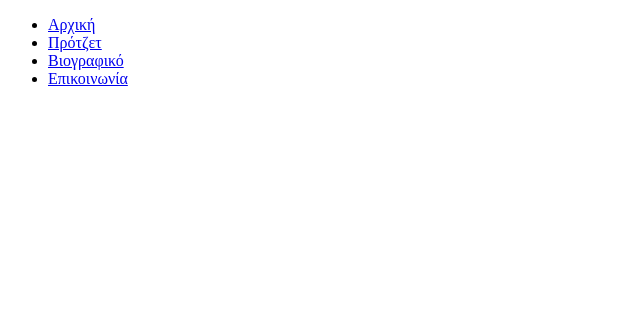
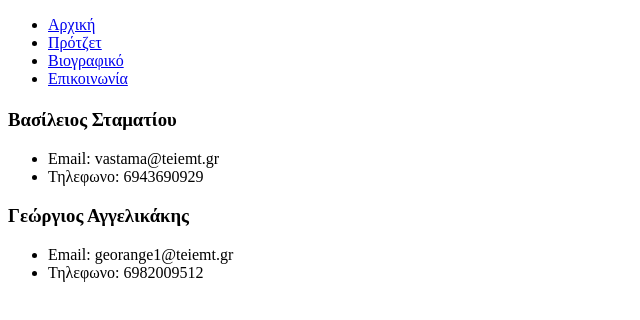
Before and after one commit to vasiliStam/Ergasia1_2019, a plain HTML site: page contact.html in a window 1280 px wide. Shown: the whole page, without its empty margins (0-640 px from the left). Drawn offline with Linux system fonts and the light colour scheme.

Commit message:
Add contact

```diff
--- a/contact.html
+++ b/contact.html
@@ -11,5 +11,20 @@
       <li><a href="bio.html">Βιογραφικό</a></li>
       <li><a href="#">Επικοινωνία</a></li>
     </ul>
+
+    <h1></h1>
+
+        <h3>Βασίλειος Σταματίου</h3>
+        <ul>
+          <li>Email: vastama@teiemt.gr</li>
+          <li>Τηλεφωνο: 6943690929</li>
+        </ul>
+
+        <h3>Γεώργιος Αγγελικάκης</h3>
+        <ul>
+          <li>Email: georange1@teiemt.gr</li>
+          <li>Τηλεφωνο: 6982009512</li>
+        </ul>
+
   </body>
 </html>
```
